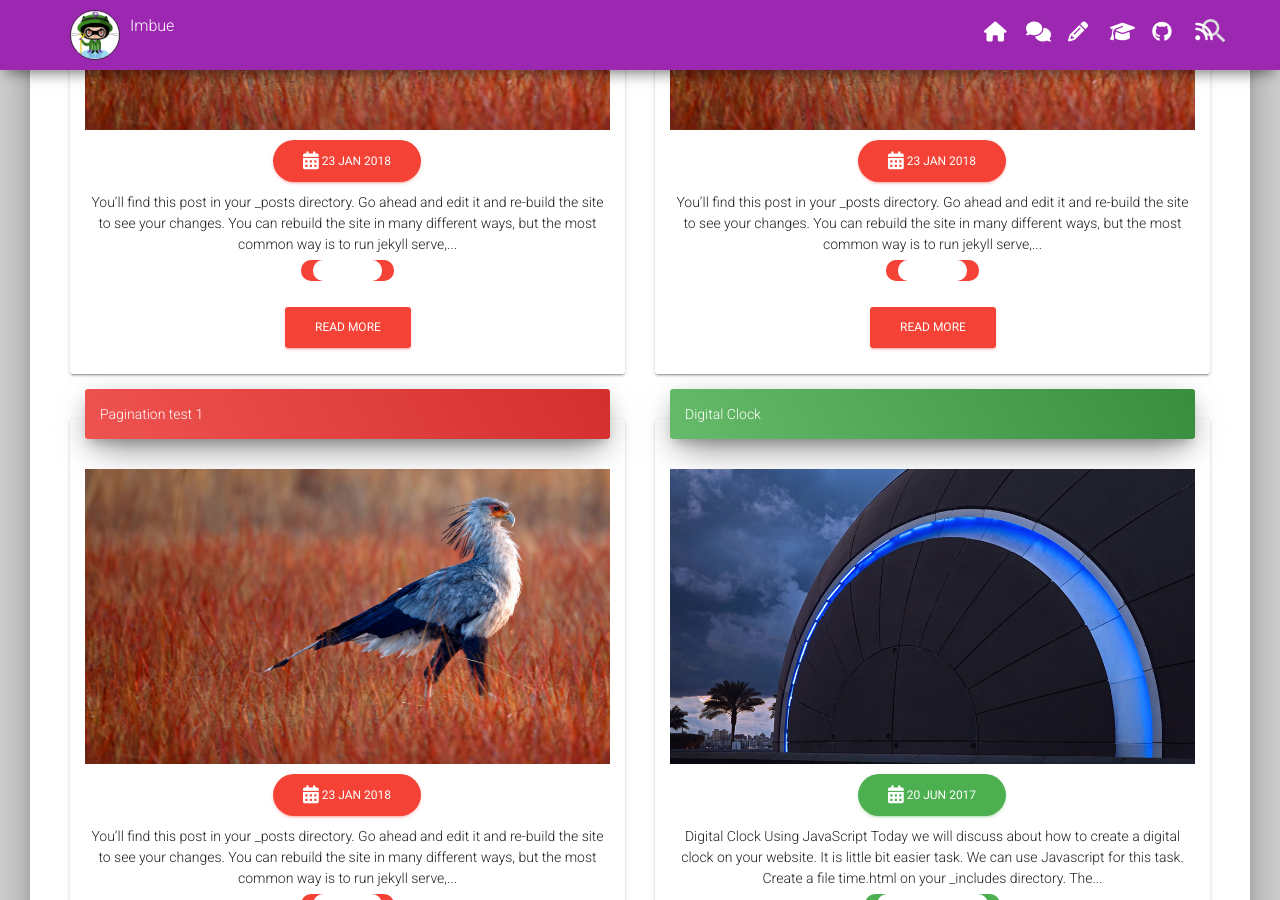
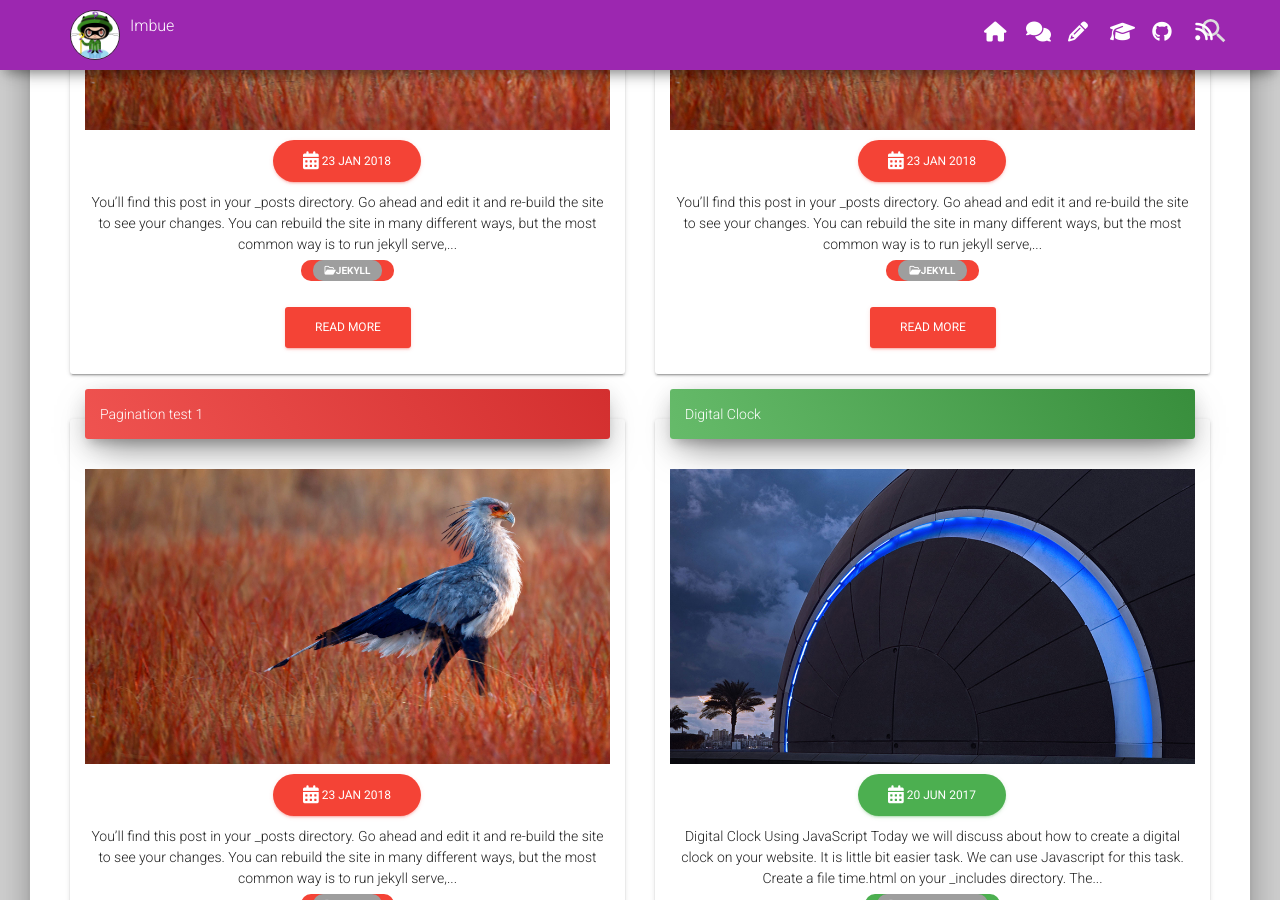
Before and after one commit to tip4programs/imbue, a Jekyll site: the page built from index.html, in a window 1280 px wide and 900 px high, scrolled down 1010 px. Built offline with Jekyll 4.4.1, drawn with Linux system fonts in a browser that asks for light colours; nearby versions of some CDN libraries; the list of posts is cut into pages by our own code.

Commit message:
Update additional.css

```diff
--- a/asset/css/additional.css
+++ b/asset/css/additional.css
@@ -73,10 +73,6 @@ figure img{
 #myBtn{display:none;position:fixed;bottom:20px;right:30px;z-index:99;border:none;outline:none;background-color:#9400D3;color:white;cursor:pointer;padding:15px;border-radius:10px;visibility:visible;opacity:0.65;}
 #myBtn:hover{background-color:#555;}
 /* Label link */
-a.label:link {
-    background-color: #ffffff;
-}
-
 a.label:visited {
     background-color: #ffffff;
 }
```
